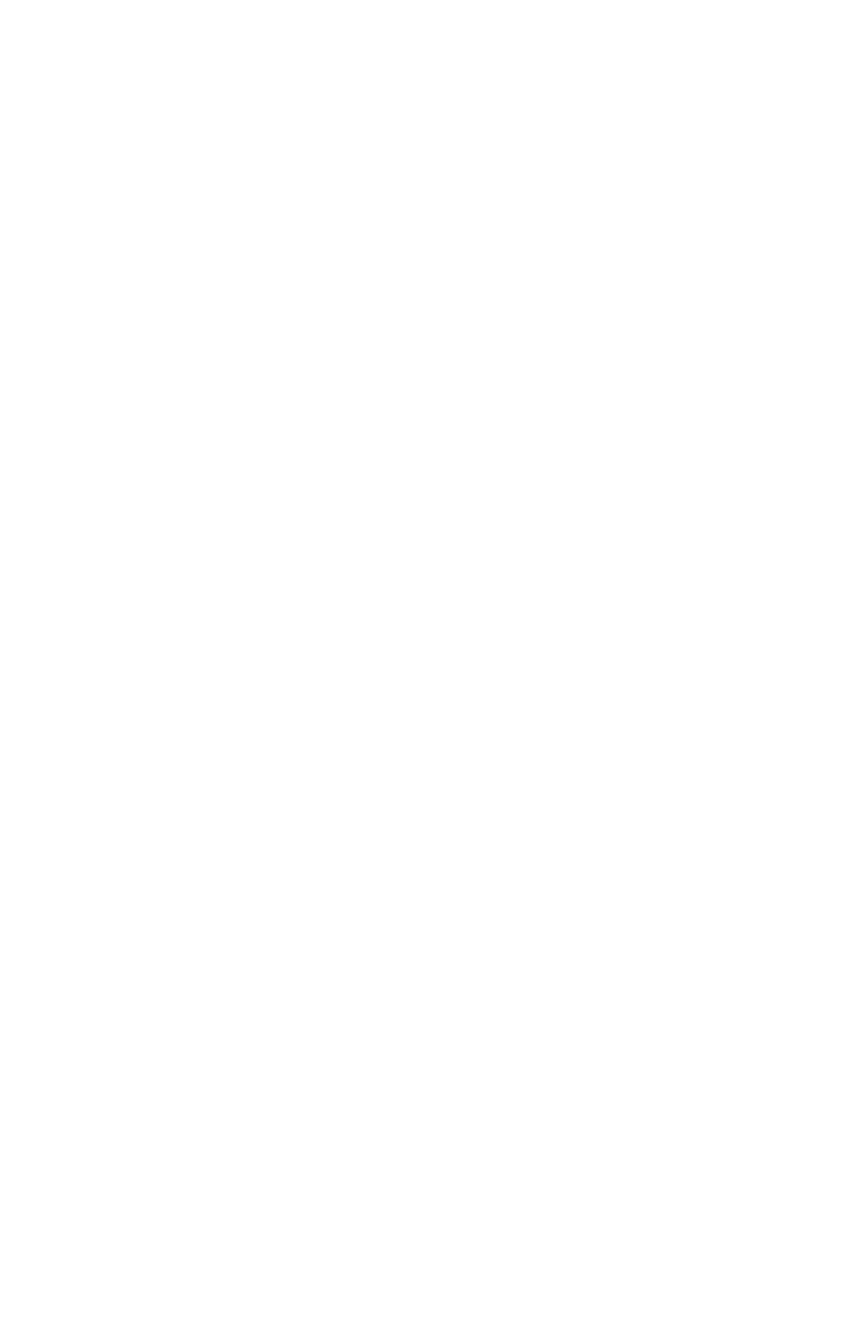
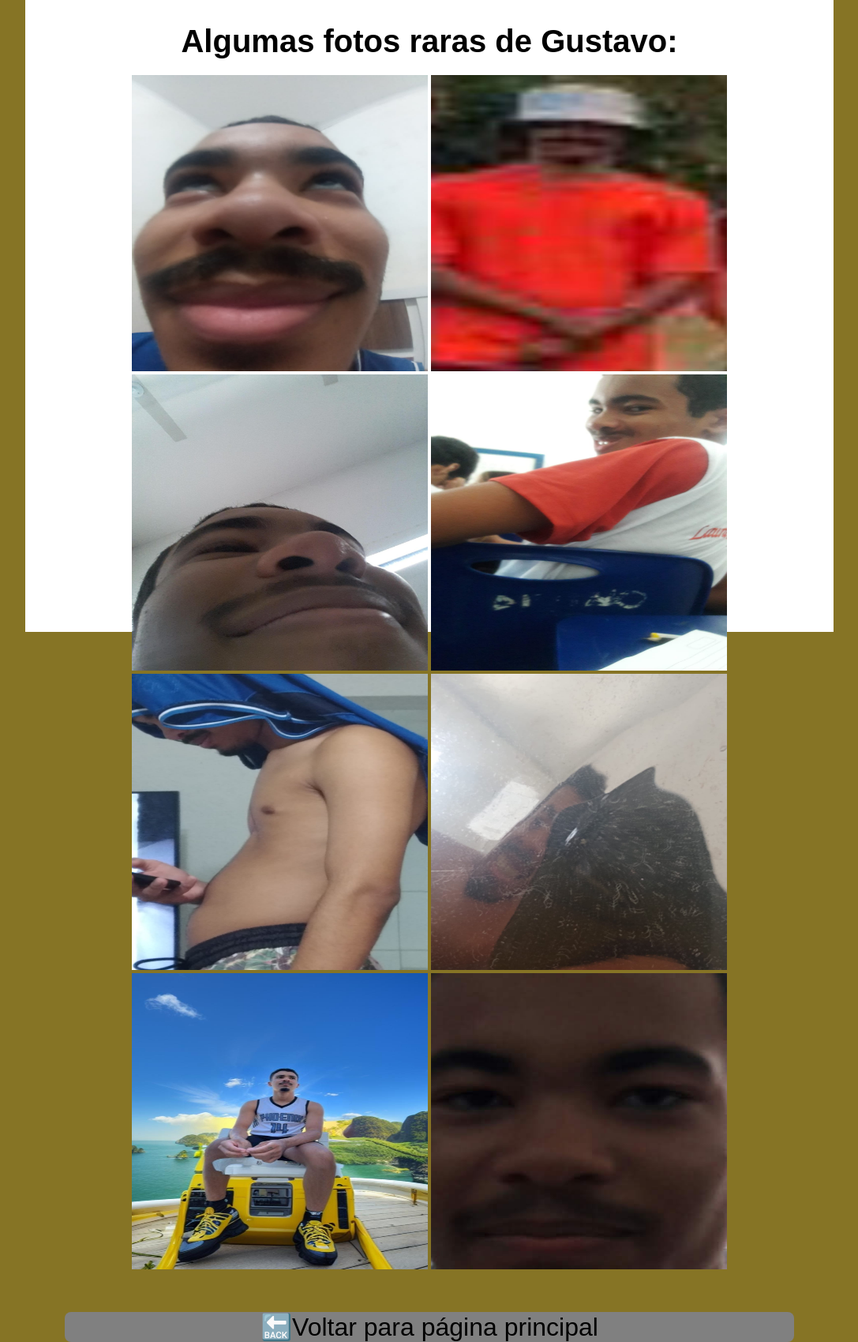
Before and after one commit to JMaiconRibeiro/aniversario-gustavo, a plain HTML site: page algumas-fotos.html in a window 1280 px wide. Shown: the whole page at 79% size, without its empty margins (96-1183 px from the left). Before the commit the page ends 800 px from the top, so only its background shows below. Drawn offline with Linux system fonts and the light colour scheme.

Commit message:
Site finalizado

```diff
--- a/algumas-fotos.html
+++ b/algumas-fotos.html
@@ -4,18 +4,26 @@
     <meta charset="UTF-8">
     <meta name="viewport" content="width=device-width, initial-scale=1.0">
     <title>Algumas fotos</title>
+    <link rel="stylesheet" href="estilos/style.css">
 </head>
 <body>
-    <!--
-    Foto cabeçudo
-    Foto normal
-    Foto sr madruga
-    Foto postura gamer
-    Foto distorcido
-    Foto montagem
-    -->
     <div class="fotos">
-
+        <h1 class="fotos">Algumas fotos raras de Gustavo:</h1>
+        <div class="imgfotos">
+            <div class="posicionamento">
+                <img class="fotos" src="imagens/gustavo-cabecudo.jpeg" alt="">
+                <img class="fotos" src="imagens/gustavo-srmadruga.jpeg" alt="">
+                <img class="fotos" src="imagens/WhatsApp Image 2025-11-21 at 16.53.35.jpeg" alt="">
+                <img class="fotos" src="imagens/WhatsApp Image 2025-11-21 at 16.57.05.jpeg" alt="">
+            </div>
+            <div class="posicionamento">
+                <img class="fotos" src="imagens/gustavo-posturagamer.jpeg" alt="">
+                <img class="fotos" src="imagens/gustavo-distorcido.jpeg" alt="">
+                <img class="fotos" src="imagens/gustavo-montagem.jpeg" alt="">
+                <img class="fotos" src="imagens/WhatsApp Image 2025-11-21 at 17.08.01.jpeg" alt="">
+            </div>
+        </div>
+        <a class="infancia" href="index.html">Voltar para página principal</a>
     </div>
 </body>
 </html>
--- a/estilos/style.css
+++ b/estilos/style.css
@@ -137,3 +137,45 @@ img.trabalha {
     width: 250px;
     height: 250px;
 }
+
+div.fotos {
+    background-color: white;
+    width: 80vw;
+    height: 100vh;
+    margin: auto;
+}
+
+h1.fotos {
+    text-align: center;
+}
+
+div.imgfotos {
+    width: 80vw;
+}
+
+div.posicionamento {
+    text-align: center;
+}
+
+img.fotos {
+    width: 375px;
+    height: 375px;
+}
+
+div.casa {
+    background-color: white;
+    width: 40vw;
+    height: 100vh;
+    margin: auto;
+}
+
+p.casa {
+    text-align: justify;
+    text-indent: 20px;
+    padding: 20px;
+}
+
+div.imgcasa {
+    width: 35vw;
+    margin: auto;
+}
```
Also changed, not shown: ondemora.html (+10 -1 lines), imagens/WhatsApp Image 2025-11-21 at 16.53.35.jpeg (added), imagens/WhatsApp Image 2025-11-21 at 16.57.05.jpeg (added), imagens/WhatsApp Image 2025-11-21 at 17.08.01.jpeg (added).
